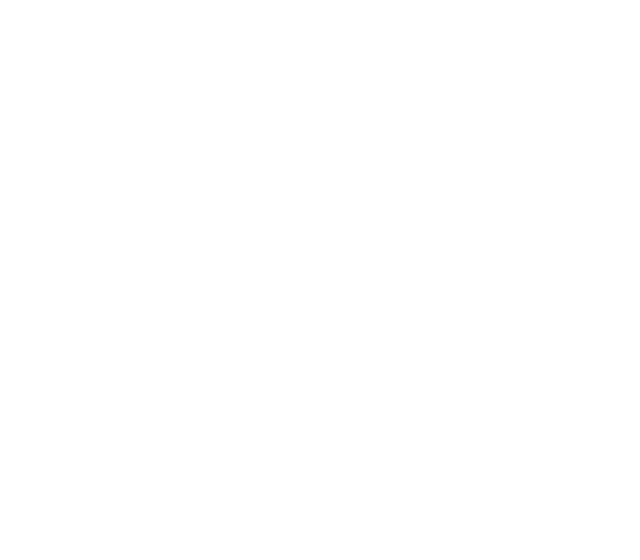
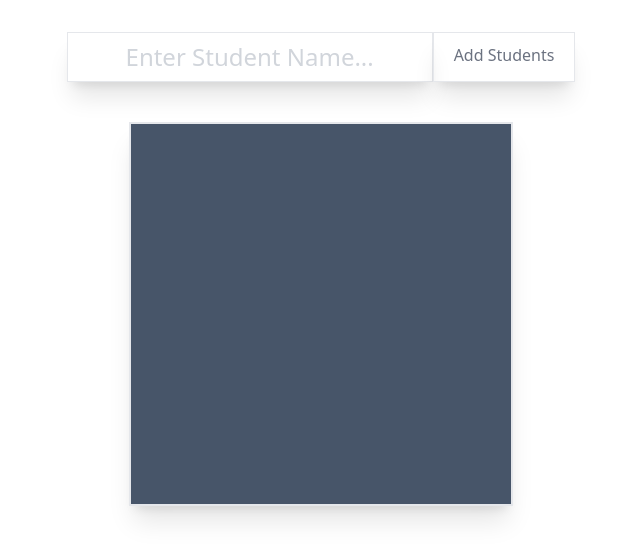
Before and after one commit to Vahe787/StudentInfoTable, a React (Create React App) app: page / in a window 1280 px wide. Shown: the top 560 px of the page, without its empty margins (319-959 px from the left). Built offline with nearby package versions, Linux system fonts and the light colour scheme.

Commit message:
(Button,Header,Main): added components and methods

```diff
--- a/package.json
+++ b/package.json
@@ -9,6 +9,7 @@
     "react": "^18.2.0",
     "react-dom": "^18.2.0",
     "react-scripts": "5.0.1",
+    "uuidv4": "^6.2.13",
     "web-vitals": "^2.1.4"
   },
   "scripts": {
--- a/src/App.js
+++ b/src/App.js
@@ -1,5 +1,12 @@
+import React from "react";
+import Main from "./components/Main";
+
 function App() {
-  return <div className="App"></div>;
+  return (
+    <div className="App">
+      <Main />
+    </div>
+  );
 }
 
 export default App;
--- /dev/null
+++ b/src/components/Button.js
@@ -0,0 +1,12 @@
+import React from "react";
+
+const Button = ({ handleClick, text, icon, className }) => {
+  return (
+    <button onClick={handleClick} className={className}>
+      {text}
+      {icon}
+    </button>
+  );
+};
+
+export default Button;
--- /dev/null
+++ b/src/components/Header.js
@@ -0,0 +1,21 @@
+import React from "react";
+import Button from "./Button";
+import Student from "./inputs/Student";
+
+const textButtonClassNames =
+  "  pr-5 pl-5 pt-2 pb-3 shadow-xl text-gray-500 border transition hover:bg-blue-400";
+
+const Header = ({ handleStud, saveStud }) => {
+  return (
+    <div className="flex justify-center mt-8">
+      <Student handleClick={handleStud} />
+      <Button
+        handleClick={saveStud}
+        className={textButtonClassNames}
+        text="Add Students"
+      />
+    </div>
+  );
+};
+
+export default Header;
--- /dev/null
+++ b/src/components/Main.js
@@ -0,0 +1,56 @@
+import React, { useState, useEffect } from "react";
+import { v4 as uuidv4 } from "uuid";
+import Header from "./Header";
+
+const Main = () => {
+  const [stud, setStud] = useState("");
+  let [count, setCount] = useState(0);
+  const [items, setItems] = useState(
+    JSON.parse(localStorage.getItem("items")) || []
+  );
+
+  useEffect(() => {
+    localStorage.setItem("items", JSON.stringify(items));
+  }, [items]);
+
+  const saveStud = () => {
+    if (stud) {
+      count++;
+      const newStud = {
+        id: uuidv4(),
+        stud,
+        count,
+      };
+      setItems((items) => [...items, newStud]);
+    } else {
+      alert("Enter Something...");
+    }
+
+    setCount(count);
+    setStud("");
+  };
+
+  const handleStud = (e) => {
+    setStud(e.target.value);
+  };
+
+  return (
+    <div>
+      <Header saveStud={saveStud} handleStud={handleStud} />
+      <div className="flex justify-center pb-5">
+        <div className="shadow-xl border-2 mt-10 bg-slate-600 overflow-x-auto h-96 w-96">
+          {items.map((el) => {
+            return (
+              <ol key={el.id} className="flex justify-center">
+                <li className="text-2xl text-white">{`${el.count}.`}</li>
+                <li className="text-2xl text-white ml-2">{el.stud}</li>
+              </ol>
+            );
+          })}
+        </div>
+      </div>
+    </div>
+  );
+};
+
+export default Main;
--- a/src/components/inputs/Student.js
+++ b/src/components/inputs/Student.js
@@ -0,0 +1,13 @@
+import React from "react";
+
+const Student = ({ handleClick }) => {
+  return (
+    <input
+      onChange={handleClick}
+      className="text-2xl shadow-xl text-gray-500 text-center p-2 border outline-none placeholder-gray-300"
+      placeholder="Enter Student Name..."
+    />
+  );
+};
+
+export default Student;
--- a/src/index.js
+++ b/src/index.js
@@ -1,5 +1,6 @@
 import React from "react";
 import ReactDOM from "react-dom/client";
+import "./index.css";
 import App from "./App";
 
 const root = ReactDOM.createRoot(document.getElementById("root"));
```
Also changed, not shown: src/components/StudentInfo.js (deleted), 1 other file (tests, documents, lock files or other folders).
